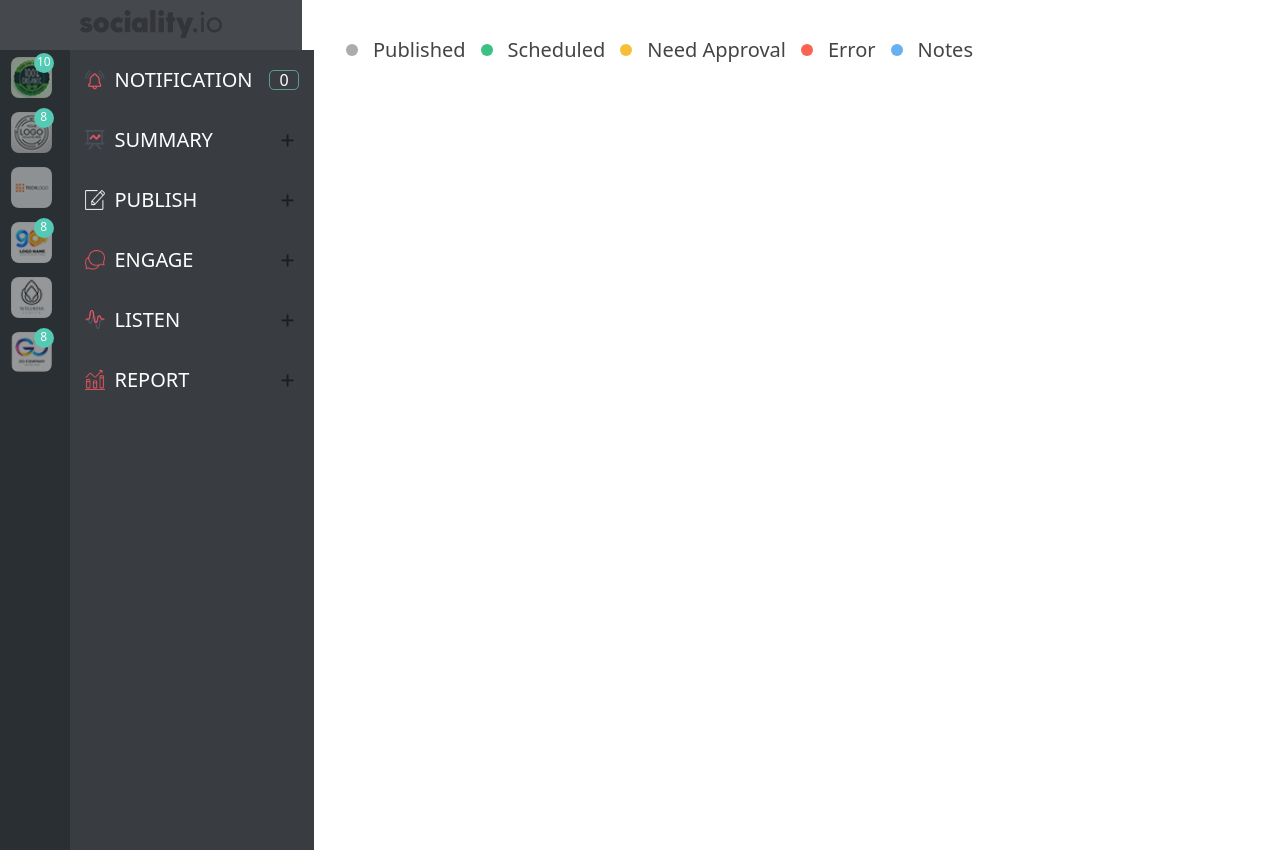
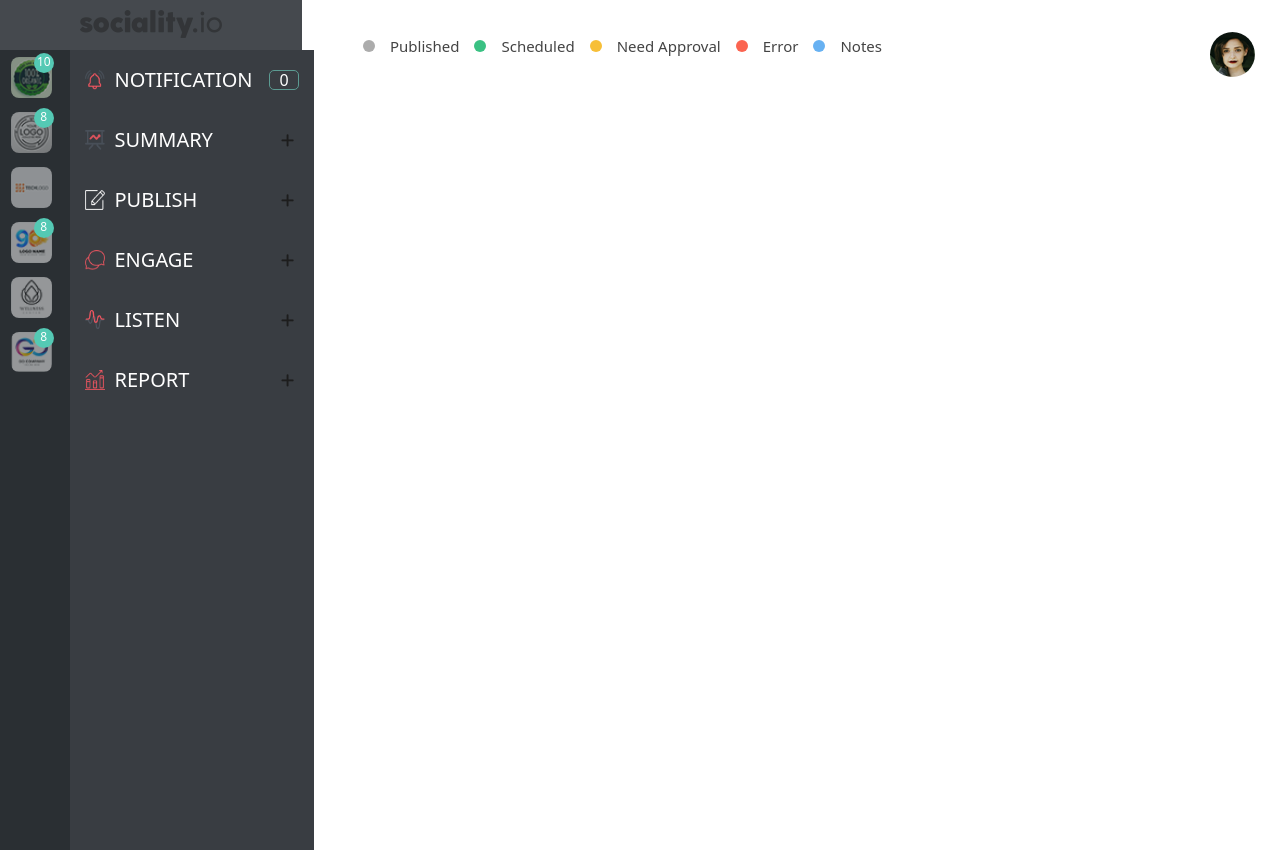
Before and after one commit to AhmedAmin90/sociality-react, a React (Create React App) app: page / in a window 1280 px wide. Built offline with nearby package versions, Linux system fonts and the light colour scheme.

Commit message:
Add profile img , Refactor style for status

```diff
--- a/src/components/Button.js
+++ b/src/components/Button.js
@@ -27,7 +27,7 @@ class Button extends Component {
 
 
     render(){
-        const btnIconColor = this.state.isClicked ? "Button-icon-clicked" : "Button-icon-notClicked";
+        // const btnIconColor = this.state.isClicked ? "Button-icon-clicked" : "Button-icon-notClicked";
         const btnClickedStyle = this.state.isClicked ? "Button-clicked-style" : "";
         const btnClicked = this.state.isClicked ?  <i className="fas fa-minus"></i> : <i className="fas fa-plus"></i>;
         const ulShowHide = this.state.isClicked ? "Button-list-show" : "Button-list-hide";
--- a/src/components/Layout.js
+++ b/src/components/Layout.js
@@ -4,6 +4,7 @@ import Switchingtabs from './Switchingtab';
 import Sections from './Sections';
 import Status from './Status';
 import logo from '../assests/imgs/logo.png';
+import Profile from '../assests/imgs/profile.png'
 import '../style/Layout.css';
 
 
@@ -46,10 +47,14 @@ class Layout extends Component {
                         </div>
                     </div>
 
-                    <div className="Layout-content-area col-9 p-0 ">
-                            <ul className="Layout-status-menu">
-                                <Status />
-                            </ul>
+                    <div className="Layout-content-area col-9  ">
+                            <div className="d-flex align-items-center justify-content-between">
+                                <ul className="Layout-status-menu">
+                                    <Status />
+                                </ul>
+
+                                <img className="Layout-profile-img" src={Profile} alt="Profile-icon" />
+                            </div>
                         <div className="Layout-Cards-area row">
                             {/* Pass state to section to show the correct cards: */}
                             <Sections posts={this.state.newPosts} postsDates={this.state.postsDates}/>
--- a/src/components/Status.js
+++ b/src/components/Status.js
@@ -28,8 +28,8 @@ class Status extends Component {
     render(){
         const renderStatus = this.state.status.map(st=> {
             return  <div className="Status" key={uuidv4()} >
-            <div className="Layout-status-list-dot" style={{backgroundColor: st.color}}></div>
-            <li>{st.status}</li>
+                <div className="Layout-status-list-dot" style={{backgroundColor: st.color}}></div>
+                <p>{st.status}</p>
             </div>
 
         })
--- a/src/style/Buttons.css
+++ b/src/style/Buttons.css
@@ -51,13 +51,14 @@
     font-weight: 500;
 }
 
-.Button-icon-clicked {
+/*This was for font awesome icons */
+/* .Button-icon-clicked {
     color: #495059;
 }
 
 .Button-icon-notClicked {
     color: #f55661 ;
-}
+} */
 
 
 /* List for the button */
--- a/src/style/Layout.css
+++ b/src/style/Layout.css
@@ -26,17 +26,26 @@
 
 
 /* Content Area */
+.Layout-profile-img {
+    width: 45px;
+    height: 45px;
+    border-radius: 50%;
+    margin-right: 25px;
+    margin-top: 20px;
+    cursor: pointer;
+}
 .Layout-status-menu {
     display: flex;
     align-items: center;
     margin-top: 20px;
+    margin-left: 5px;
     list-style: none;
 
 }
 
-.Layout-status-menu li {
+.Layout-status-menu p {
     margin: 15px;
-    font-size: 20px;
+    font-size: 15px;
     text-transform: capitalize;
     color: #444444;
 }
--- a/src/style/Sections.css
+++ b/src/style/Sections.css
@@ -2,6 +2,7 @@
     color: #afafaf;
     text-transform: capitalize;
     text-align: left;
+    font-size: 22px;
     margin: 5px 0;
     padding: 0 5px;
 }
```
Also changed, not shown: src/assests/imgs/profile.png (added).
